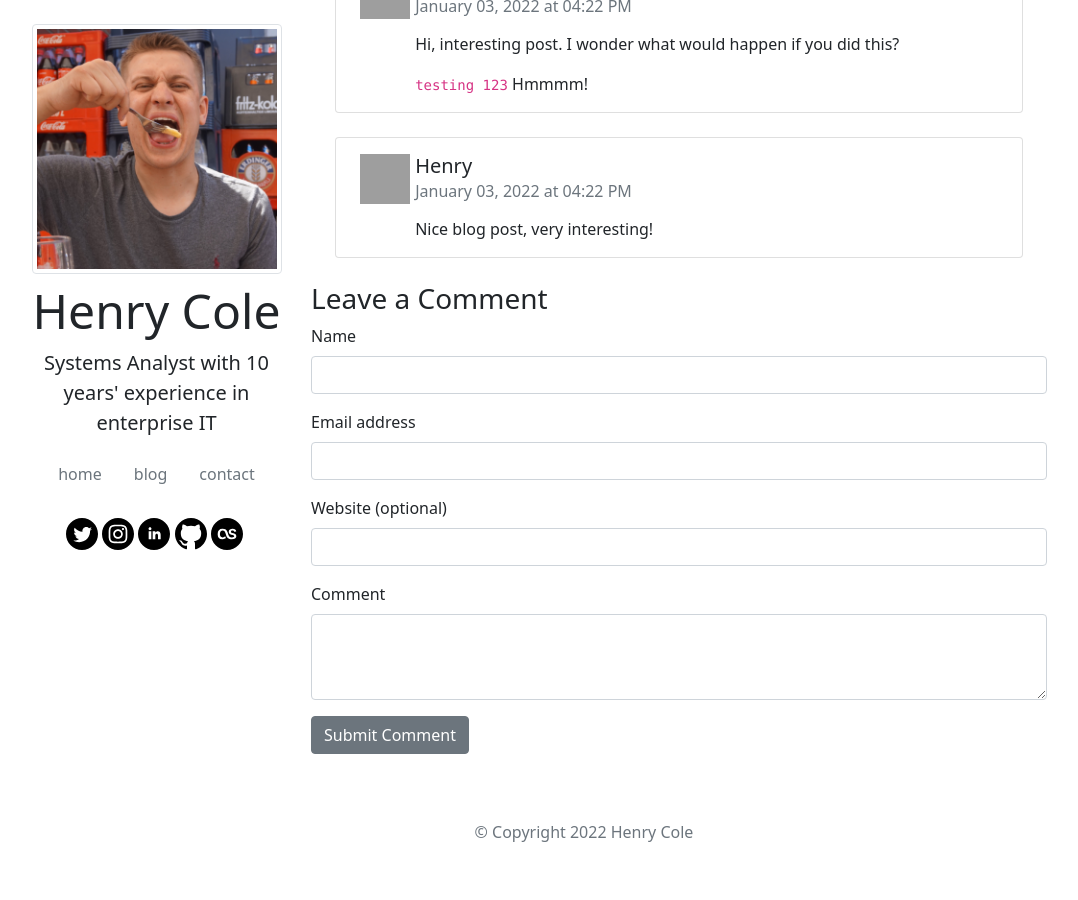
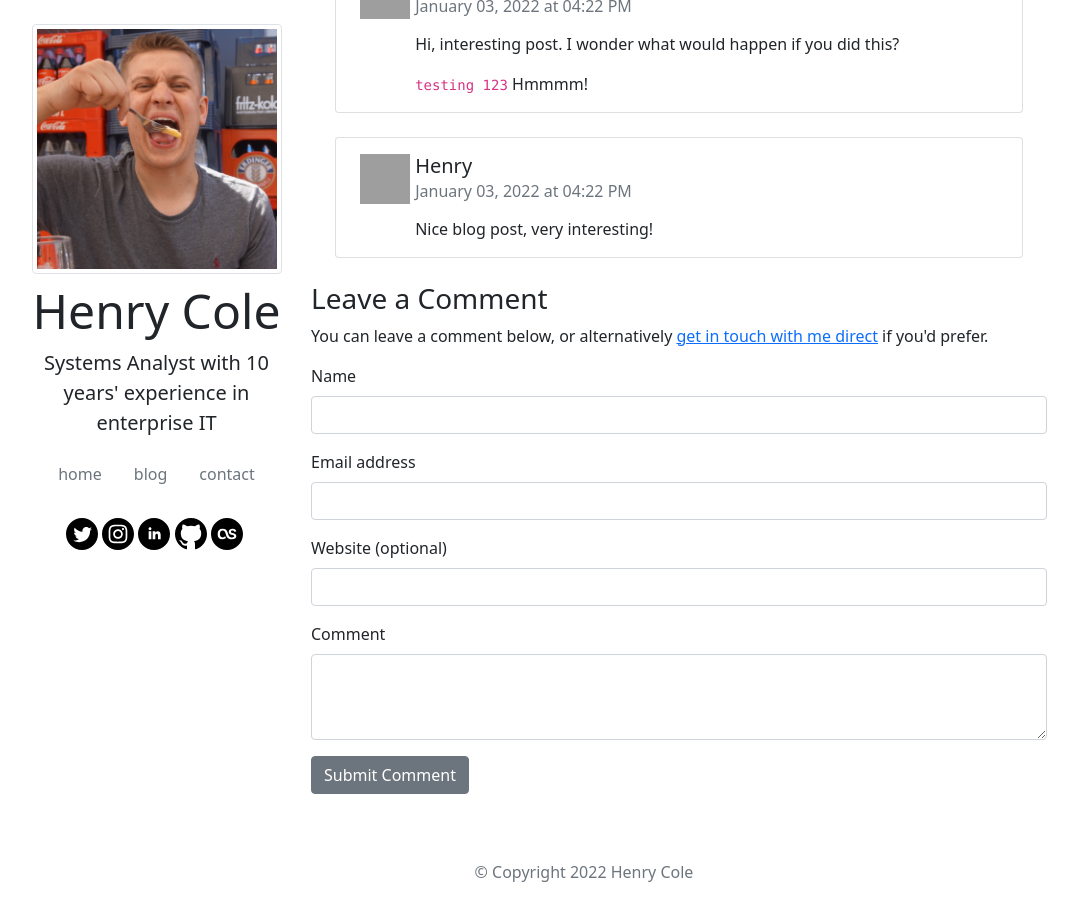
Before and after one commit to hcuk94/henry-personal-website, a Jekyll site: the page built from _posts/2021-07-16-Hello-World.md, in a window 1280 px wide and 900 px high, scrolled down 648 px. Shown: the whole window, without its empty margins (56-1134 px from the left). Built offline with Jekyll 4.4.1, drawn with Linux system fonts in a browser that asks for light colours; before the commit the page ends 1508 px from its top, so only the background shows below that; grey boxes are pictures that could not be loaded.

Commit message:
some updates to commenting

```diff
--- a/_includes/post_comments.html
+++ b/_includes/post_comments.html
@@ -17,6 +17,7 @@
         <!-- End static comments -->
       {% endif %}
 <h3>Leave a Comment</h3>
+<p>You can leave a comment below, or alternatively <a href="/#contact" >get in touch with me direct</a> if you'd prefer.</p>
 <form id="comment-form" method="post" action="{{ site.staticman.endpoint }}{{ site.repository }}/{{ site.staticman.branch }}">
     <div class="mb-3">
         <fieldset>
--- a/staticman.yml
+++ b/staticman.yml
@@ -16,7 +16,7 @@ comments:
   branch: "main"
 
   # Text to use as the commit message or pull request title. Accepts placeholders.
-  commitMessage: "Add Staticman data"
+  commitMessage: "New comment added on blog post"
 
   # (*) REQUIRED
   #
@@ -56,12 +56,12 @@ comments:
     # (!) ENCRYPTED
     #
     # Mailgun API key
-    #apiKey: "1q2w3e4r"
+    #apiKey: ""
 
     # (!) ENCRYPTED
     #
     # Mailgun domain (encrypted)
-    #domain: "4r3e2w1q"
+    #domain: ""
 
   # (*) REQUIRED
   #
```
